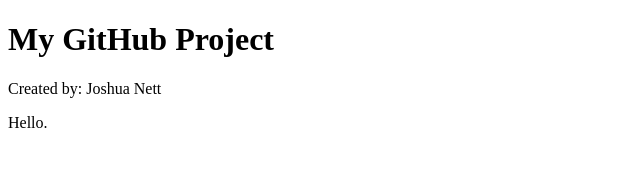
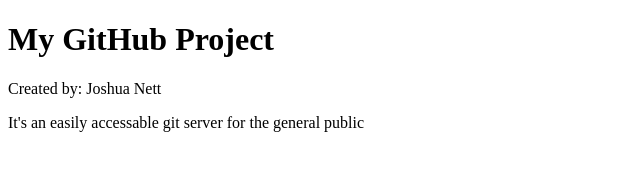
Before and after one commit to joshua-nett/merge-conflict-lab, a plain HTML site: page index.html in a window 1280 px wide. Shown: the whole page, without its empty margins (0-640 px from the left). Drawn offline with Linux system fonts and the light colour scheme.

Commit message:
Update message on GitHub

```diff
--- a/index.html
+++ b/index.html
@@ -8,6 +8,6 @@
     <h1>My GitHub Project</h1>
 	<p>Created by: Joshua Nett</p>
 
-    <p id="message">Hello.</p>
+    <p id="message">It's an easily accessable git server for the general public</p>
 </body>
 </html>
```
